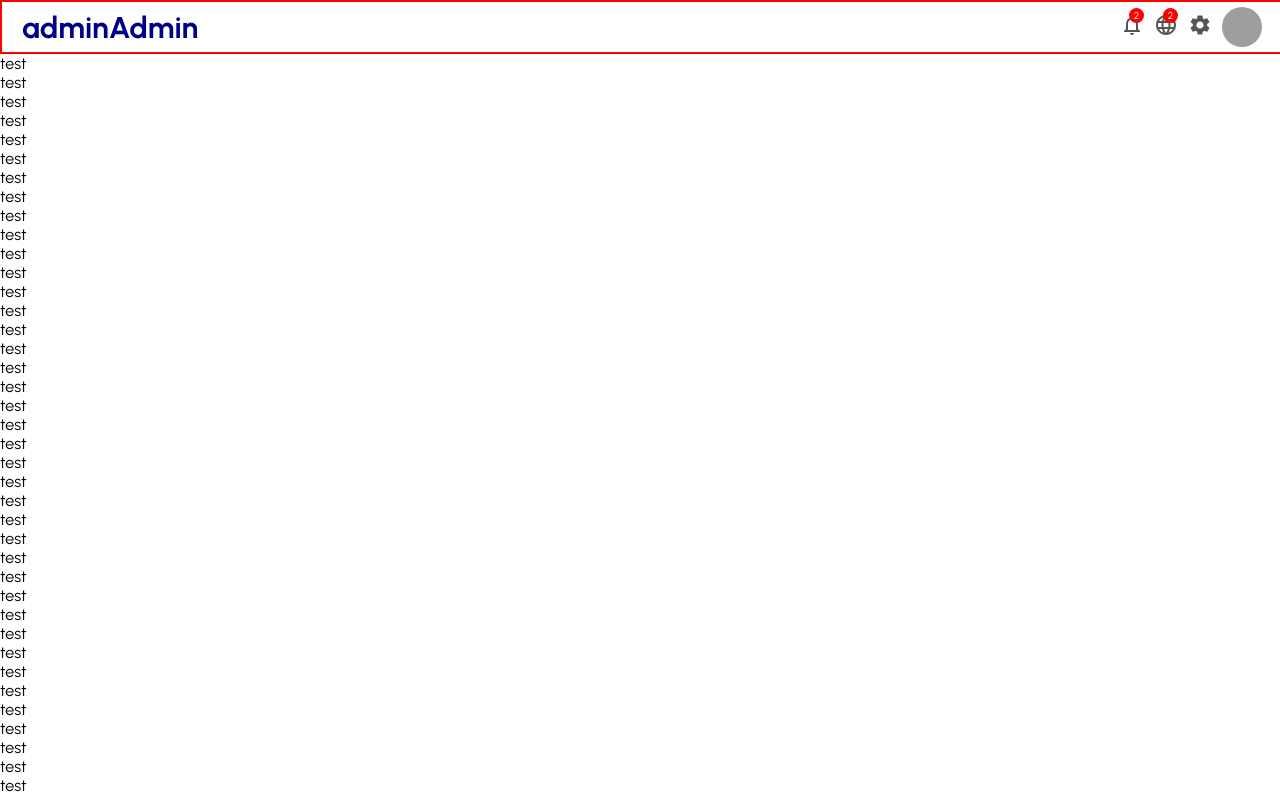
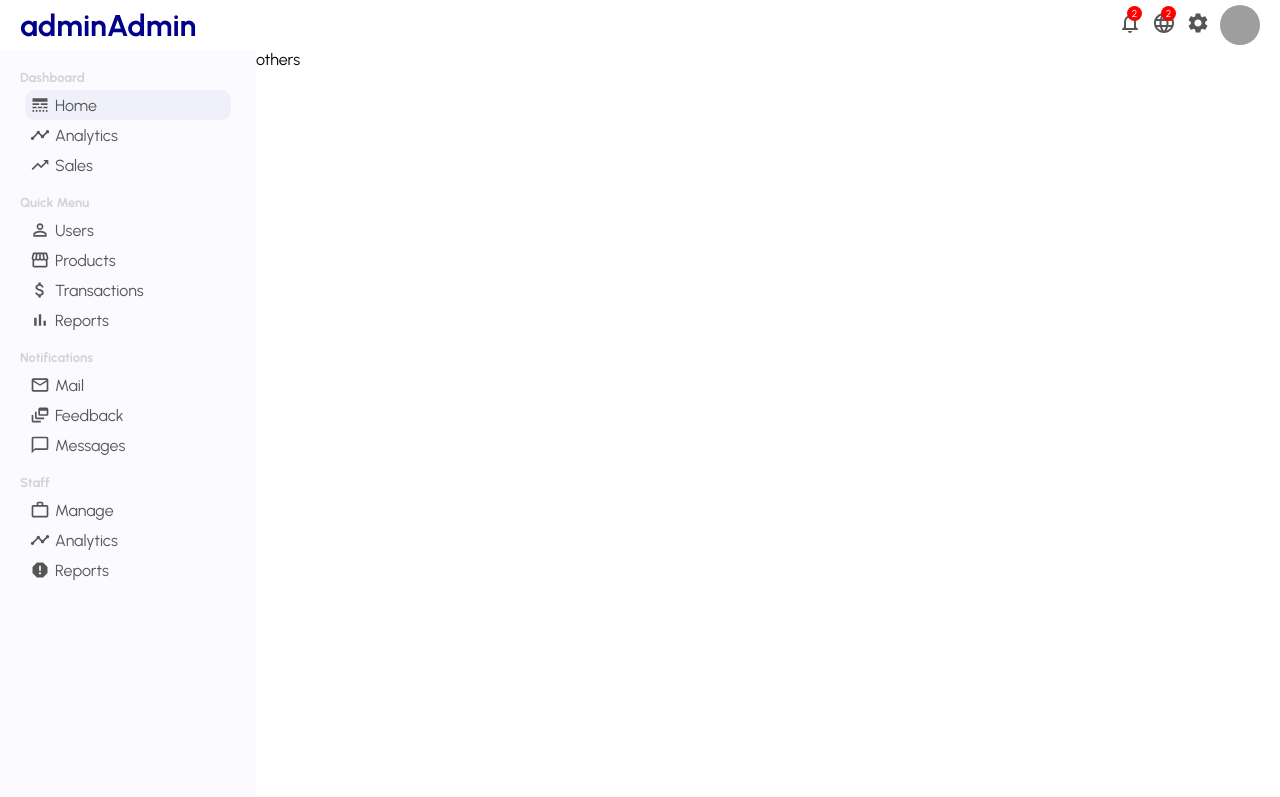
Before and after one commit to vishalverma1999/ReactAdminDashboardLama, a React (Create React App) app: page / in a window 1280 px wide. Shown: the top 797 px of the page. Built offline with nearby package versions, Linux system fonts and the light colour scheme; grey boxes are pictures that could not be loaded.

Commit message:
React sidebar menu component

```diff
--- a/src/App.js
+++ b/src/App.js
@@ -1,92 +1,15 @@
 import Topbar from "./components/topbar/Topbar";
+import Sidebar from "./components/sidebar/Sidebar";
+import "./app.css"
+
 
 const App = () => {
   return <>
     <Topbar />
-    test <br />
-    test <br />
-    test <br />
-    test <br />
-    test <br />
-    test <br />
-    test <br />
-    test <br />
-    test <br />
-    test <br />
-    test <br />
-    test <br />
-    test <br />
-    test <br />
-    test <br />
-    test <br />
-    test <br />
-    test <br />
-    test <br />
-    test <br />
-    test <br />
-    test <br />
-    test <br />
-    test <br />
-    test <br />
-    test <br />
-    test <br />
-    test <br />
-    test <br />
-    test <br />
-    test <br />
-    test <br />
-    test <br />
-    test <br />
-    test <br />
-    test <br />
-    test <br />
-    test <br />
-    test <br />
-    test <br />
-    test <br />
-    test <br />
-    test <br />
-    test <br />
-    test <br />
-    test <br />
-    test <br />
-    test <br />
-    test <br />
-    test <br />
-    test <br />
-    test <br />
-    test <br />
-    test <br />
-    test <br />
-    test <br />
-    test <br />
-    test <br />
-    test <br />
-    test <br />
-    test <br />
-    test <br />
-    test <br />
-    test <br />
-    test <br />
-    test <br />
-    test <br />
-    test <br />
-    test <br />
-    test <br />
-    test <br />
-    test <br />
-    test <br />
-    test <br />
-    test <br />
-    test <br />
-    test <br />
-    test <br />
-    test <br />
-    test <br />
-    test <br />
-    test <br />
-    test <br />
-    test <br />
+   <div className="container">
+     <Sidebar />
+     <div className="others">others</div>
+   </div>
     </>
 };
 
--- /dev/null
+++ b/src/app.css
@@ -0,0 +1,7 @@
+.container{
+    display: flex;
+}
+
+.others{
+    flex: 4;
+}
--- /dev/null
+++ b/src/components/sidebar/Sidebar.jsx
@@ -0,0 +1,88 @@
+import { AttachMoney, BarChart, ChatBubbleOutline, DynamicFeed, LineStyle, MailOutline, PermIdentity, Report, Storefront, Timeline, TrendingUp, WorkOutline } from '@material-ui/icons'
+import './sidebar.css'
+
+function Sidebar() {
+    return (
+        <div className='sidebarr'>
+            <div className="sidebarWrapper">
+                <div className="sidebarMenu">
+                    <h3 className="sidebarTitle">Dashboard</h3>
+                    <ul className="sidebarList">
+                        <li className="sidebarListItem active">
+                            <LineStyle className='sidebarIcon' />
+                            Home
+                        </li>
+                        <li className="sidebarListItem">
+                            <Timeline className='sidebarIcon' />
+                            Analytics
+                        </li>
+                        <li className="sidebarListItem">
+                            <TrendingUp className='sidebarIcon' />
+                            Sales
+                        </li>
+                    </ul>
+                </div>
+
+                <div className="sidebarMenu">
+                    <h3 className="sidebarTitle">Quick Menu</h3>
+                    <ul className="sidebarList">
+                        <li className="sidebarListItem">
+                            <PermIdentity className='sidebarIcon' />
+                            Users
+                        </li>
+                        <li className="sidebarListItem">
+                            <Storefront className='sidebarIcon' />
+                            Products
+                        </li>
+                        <li className="sidebarListItem">
+                            <AttachMoney className='sidebarIcon' />
+                            Transactions
+                        </li>
+                        <li className="sidebarListItem">
+                            <BarChart className='sidebarIcon' />
+                            Reports
+                        </li>
+                    </ul>
+                </div>
+
+                <div className="sidebarMenu">
+                    <h3 className="sidebarTitle">Notifications</h3>
+                    <ul className="sidebarList">
+                        <li className="sidebarListItem">
+                            <MailOutline className='sidebarIcon' />
+                            Mail
+                        </li>
+                        <li className="sidebarListItem">
+                            <DynamicFeed className='sidebarIcon' />
+                            Feedback
+                        </li>
+                        <li className="sidebarListItem">
+                            <ChatBubbleOutline className='sidebarIcon' />
+                            Messages
+                        </li>
+                    </ul>
+                </div>
+
+                <div className="sidebarMenu">
+                    <h3 className="sidebarTitle">Staff</h3>
+                    <ul className="sidebarList">
+                        <li className="sidebarListItem">
+                            <WorkOutline className='sidebarIcon' />
+                            Manage
+                        </li>
+                        <li className="sidebarListItem">
+                            <Timeline className='sidebarIcon' />
+                            Analytics
+                        </li>
+                        <li className="sidebarListItem">
+                            <Report className='sidebarIcon' />
+                            Reports
+                        </li>
+                    </ul>
+                </div>
+            </div>
+        </div>
+    )
+}
+
+export default Sidebar
--- /dev/null
+++ b/src/components/sidebar/sidebar.css
@@ -0,0 +1,42 @@
+.sidebarr{
+    flex: 1;
+    height: calc(100vh - 50px);   /*i want to make sidebar full screen but if i say 100 vh here it's gonna overflow that's because our top bar is 50 pixels here, so i can use calculate i.e. calc(), i will say height calculate and i will say 100 vh minus 50 pixels*/
+    background-color: rgb(251,251,255);
+    position: sticky;  /*i will make this sticky again because it's gonna stay here in any case*/
+    top: 50px;   /*and i'm gonna indicate my position top 50. that because it's under the top bar. it's gonna start from here so even if we scroll the page it's gonna be stay here perfect*/
+}
+
+.sidebarWrapper{
+    padding: 20px;
+    color: #555;
+}
+
+.sidebarMenu{
+    margin-bottom: 10px;
+}
+
+.sidebarTitle{
+    font-size: 13px;
+    color: lightgray;
+}
+.sidebarList{
+    list-style: none;
+    padding: 5px;
+}
+
+.sidebarListItem{
+    display: flex;
+    align-items: center;
+    padding: 5px;
+    cursor: pointer;
+    border-radius: 10px;
+}
+
+.sidebarListItem.active, .sidebarListItem:hover{
+    background-color: rgb(240,240,250);
+}
+
+.sidebarIcon{
+    margin-right: 5px;
+    font-size: 20px !important;
+}
--- a/src/components/topbar/topbar.css
+++ b/src/components/topbar/topbar.css
@@ -1,5 +1,4 @@
 .topBarr{
-  border: 2px solid red;
   width: 100%;
   height: 50px;
   background: white;
@@ -9,7 +8,6 @@
 }
 
 .topbarWrapper {
-  /* background-color: greenyellow; */
   height: 100%;
   padding: 0px 20px;
   display: flex;
```
Also changed, not shown: 1 other file (tests, documents, lock files or other folders).
